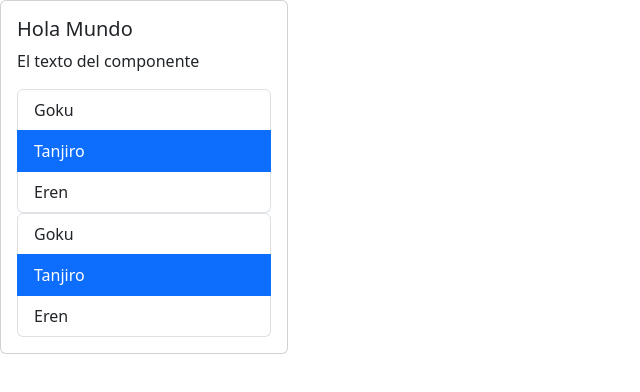
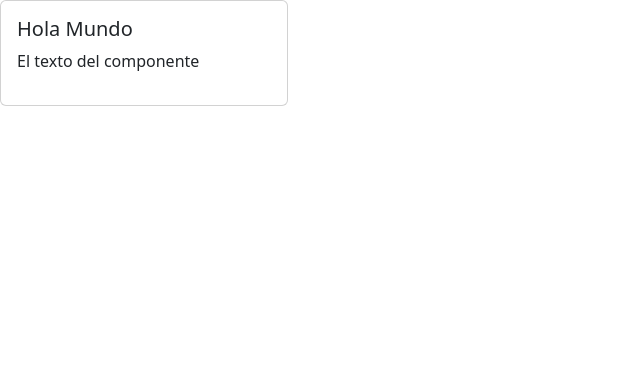
Before and after one commit to HolaMundoDev/ultimate-react, a React (Vite) app in the folder react-app/: page / in a window 1280 px wide. Shown: the top 392 px of the page, without its empty margins (0-640 px from the left). Built offline with nearby package versions, Linux system fonts and the light colour scheme.

Commit message:
Sección 2: Componentes. - Clase 13. Truthy y falsy en React.

```diff
--- a/react-app/src/App.tsx
+++ b/react-app/src/App.tsx
@@ -2,21 +2,22 @@ import Card, { CardBody } from "./Components/Card";
 import List from "./Components/List";
 
 function App() {
-  const list = ["Goku", "Tanjiro", "Eren"];
+  const list: string[] = [];
 
   const handleSelect = (elemento: string) => {
     console.log("imprimiendo", elemento);
   };
 
-  const handleSelect2 = (elemento: string) => {
-    console.log("mostrando", elemento);
-  };
-
   return (
     <Card>
+      {/* {"" && "string vacio"}
+      {undefined && "indefinido"}
+      {null && "nulo"}
+      {false && "falso"}
+      {0 && "0"} */}
+      {list.length !== 0 && "mi lista"}
       <CardBody title="Hola Mundo" text="El texto del componente" />
       <List data={list} onSelect={handleSelect} />
-      <List data={list} onSelect={handleSelect2} />
     </Card>
   );
 }
```
